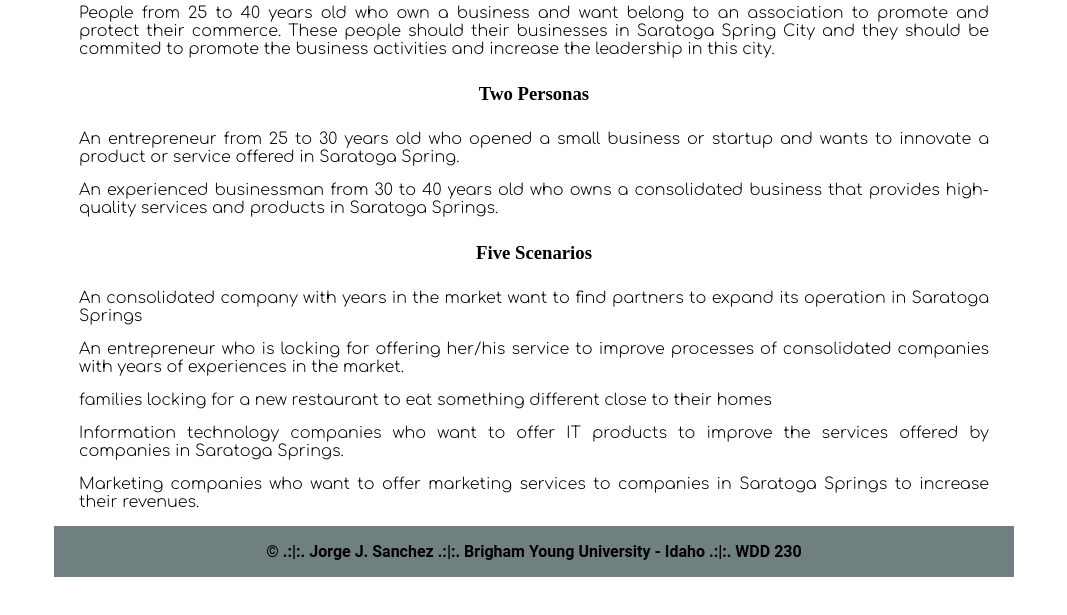
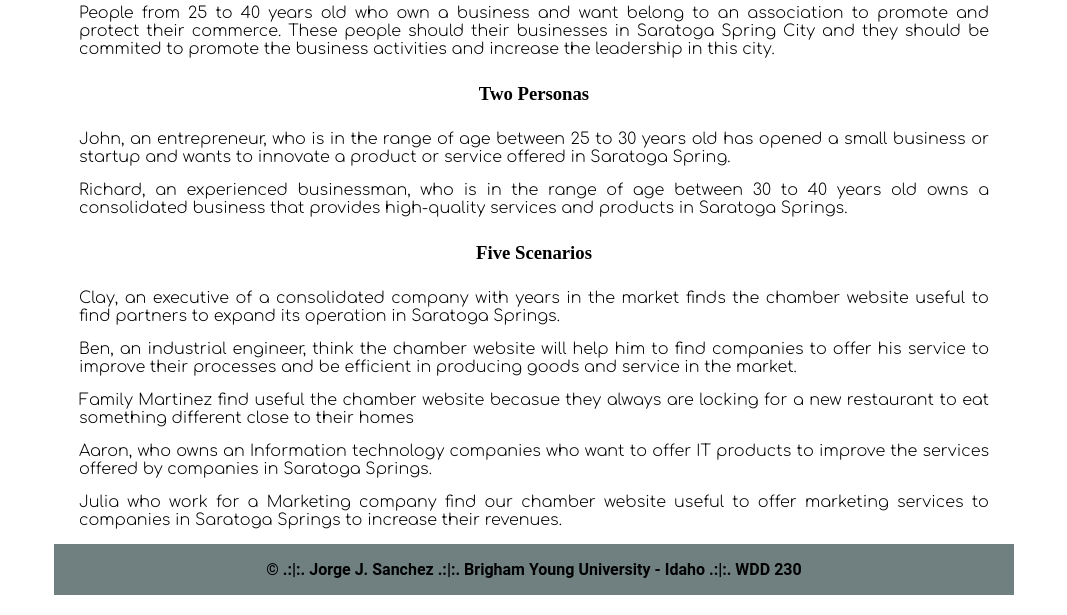
Before and after one commit to jjsn10/wdd230, a plain HTML site: page lesson3/target-audience.html in a window 1280 px wide. Shown: the part 185-800 px from the top of the page, without its empty margins (106-1173 px from the left). Drawn offline with Linux system fonts and the light colour scheme; a web font is replaced by a local one.

Commit message:
update Website Planning Document

```diff
--- a/lesson3/target-audience.html
+++ b/lesson3/target-audience.html
@@ -20,14 +20,14 @@
         <h2>Audience</h2>
         <p>People from 25 to 40 years old who own a business and want belong to an association to promote and protect their commerce. These people should their businesses in Saratoga Spring City and they should be commited to promote the business activities and increase the leadership in this city. </p>
         <h3>Two Personas</h3>
-        <p>An entrepreneur from 25 to 30 years old who opened a small business or startup and  wants to innovate a product or service offered in Saratoga Spring.</p>
-        <p>An experienced businessman from 30 to 40 years old who owns a consolidated business that provides high-quality services and products in Saratoga Springs.</p>
+        <p>John, an entrepreneur, who is in the range of age between 25 to 30 years old has opened a small business or startup and  wants to innovate a product or service offered in Saratoga Spring.</p>
+        <p>Richard, an experienced businessman, who is in the range of age between 30 to 40 years old owns a consolidated business that provides high-quality services and products in Saratoga Springs.</p>
         <h3>Five Scenarios</h3>
-        <p>An consolidated company with years in the market want to find partners to expand its operation in Saratoga Springs </p>
-        <p>An entrepreneur who is locking for offering her/his service to improve processes of consolidated companies with years of experiences in the market.</p>
-        <p>families locking for a new restaurant to eat something different close to their homes</p>
-        <p>Information technology companies who want to offer IT products to improve the services offered by companies in Saratoga Springs.</p>
-        <p>Marketing companies who want to offer marketing services to companies in Saratoga Springs to increase their revenues.</p>
+        <p>Clay, an executive of a consolidated company with years in the market finds the chamber website useful to find partners to expand its operation in Saratoga Springs.</p>
+        <p>Ben, an industrial engineer, think the chamber website will help him to find companies to offer his service to improve their processes and be efficient in producing goods and service in the market.</p>
+        <p>Family Martinez find useful the chamber website becasue they always are locking for a new restaurant to eat something different close to their homes</p>
+        <p>Aaron, who owns an Information technology companies who want to offer IT products to improve the services offered by companies in Saratoga Springs.</p>
+        <p>Julia who work for a Marketing company find our chamber website useful to offer marketing services to companies in Saratoga Springs to increase their revenues.</p>
     </main>
     <footer>
         <span>&copy;<span id="©"></span>
```
Also changed, not shown: lesson3/design.html (+5 -4 lines).
